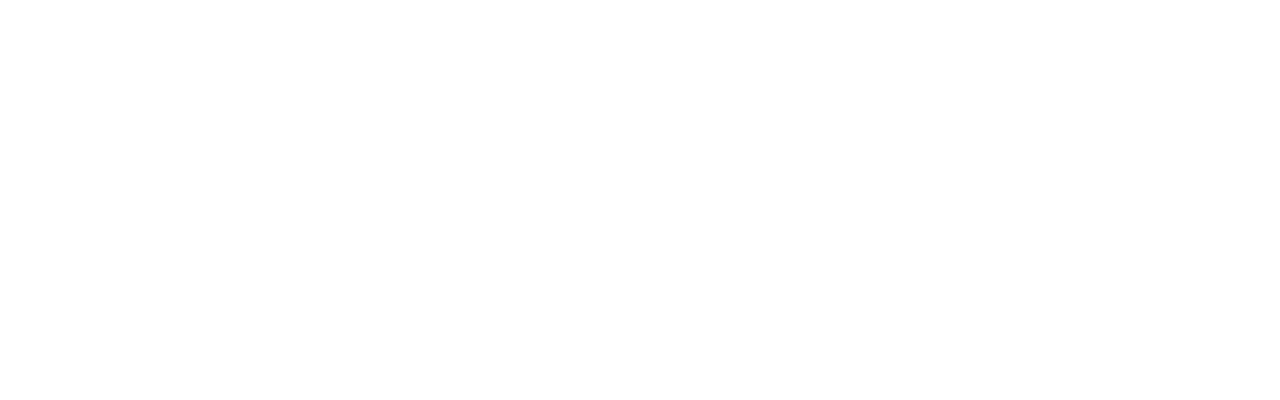
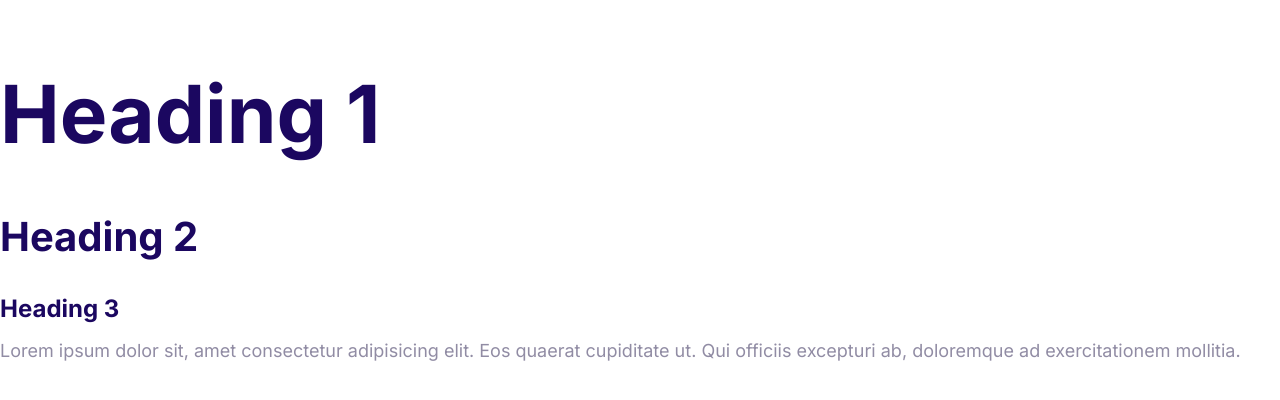
Before and after one commit to sheen4n/sheenie, a plain HTML site: page index.html in a window 1280 px wide. Drawn offline with Linux system fonts and the light colour scheme.

Commit message:
Define the styles for the font

```diff
--- a/css/styles.css
+++ b/css/styles.css
@@ -5,3 +5,57 @@
   --color-headings: #1b0760;
   --color-body: #918ca4;
 }
+
+html {
+  /* 62.5% of 16 px = 10px */
+  font-size: 62.5%;
+}
+
+/* Sans Serif Fallback*/
+body {
+  color: var(--color-body);
+  font-family: Inter, Arial, Arial, Helvetica, sans-serif;
+  font-size: 2.4rem;
+  line-height: 1.5;
+}
+
+h1,
+h2,
+h3 {
+  color: var(--color-headings);
+  margin-bottom: 1rem;
+}
+
+h1 {
+  font-size: 7rem;
+}
+
+h2 {
+  font-size: 4rem;
+}
+
+h3 {
+  font-size: 3rem;
+}
+
+p {
+  margin-top: 0;
+}
+
+@media screen and (min-width: 1024px) {
+  body {
+    font-size: 1.8rem;
+  }
+
+  h1 {
+    font-size: 8rem;
+  }
+
+  h2 {
+    font-size: 4rem;
+  }
+
+  h3 {
+    font-size: 2.4rem;
+  }
+}
--- a/index.html
+++ b/index.html
@@ -4,8 +4,21 @@
     <meta charset="UTF-8" />
     <meta name="viewport" content="width=device-width, initial-scale=1.0" />
     <title>Document</title>
+    <link rel="preconnect" href="https://fonts.gstatic.com" />
+    <link
+      href="https://fonts.googleapis.com/css2?family=Inter:wght@400;700&display=swap"
+      rel="stylesheet"
+    />
     <link rel="stylesheet" href="css/normalize.css" />
     <link rel="stylesheet" href="css/styles.css" />
   </head>
-  <body></body>
+  <body>
+    <h1>Heading 1</h1>
+    <h2>Heading 2</h2>
+    <h3>Heading 3</h3>
+    <p>
+      Lorem ipsum dolor sit, amet consectetur adipisicing elit. Eos quaerat cupiditate ut. Qui
+      officiis excepturi ab, doloremque ad exercitationem mollitia.
+    </p>
+  </body>
 </html>
```
